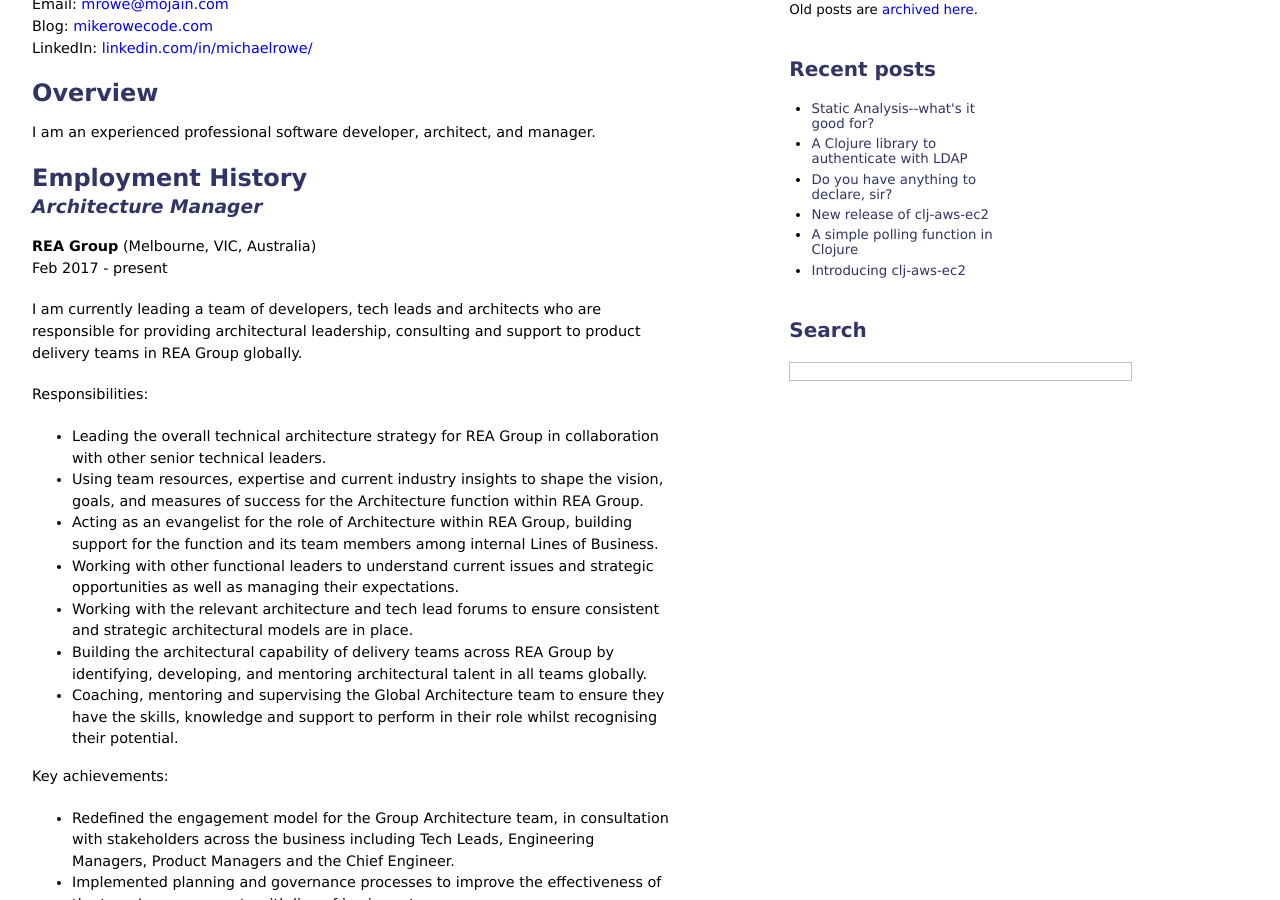
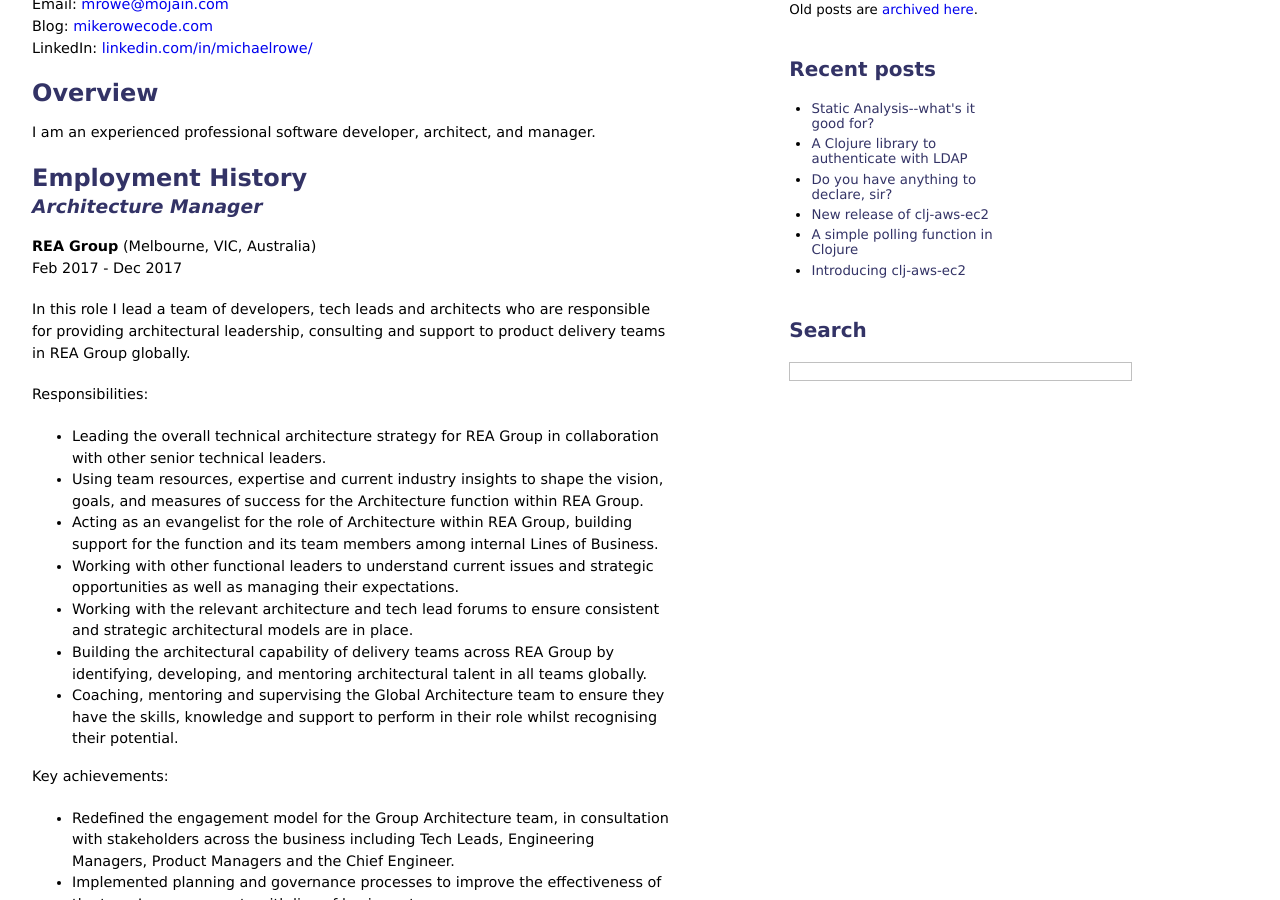
Before and after one commit to mrowe/mikerowecode.com, a Jekyll site: the page built from michael/resume.md, in a window 1280 px wide and 900 px high, scrolled down 341 px. Built offline with Jekyll 4.4.1, drawn with Linux system fonts in a browser that asks for light colours; comment, search, counter and statistics services are not loaded.

Commit message:
No longer archiecture manager

```diff
--- a/michael/resume.md
+++ b/michael/resume.md
@@ -26,12 +26,11 @@ I am an experienced professional software developer, architect, and manager.
 
 ### _Architecture Manager_
 __REA Group__ (Melbourne, VIC, Australia)
-Feb 2017 - present
+Feb 2017 - Dec 2017
 
-I am currently leading a team of developers, tech leads and
-architects who are responsible for providing architectural leadership,
-consulting and support to product delivery teams in REA Group
-globally.
+In this role I lead a team of developers, tech leads and architects
+who are responsible for providing architectural leadership, consulting
+and support to product delivery teams in REA Group globally.
 
 Responsibilities:
 
```
